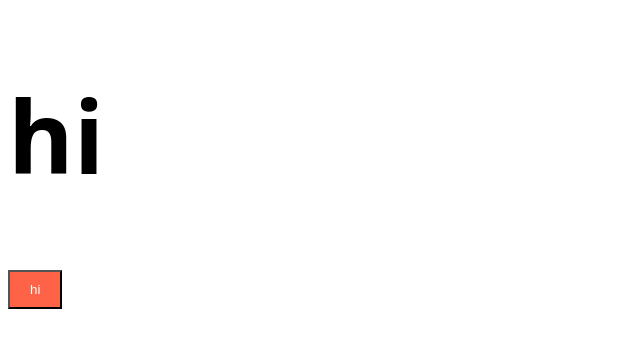
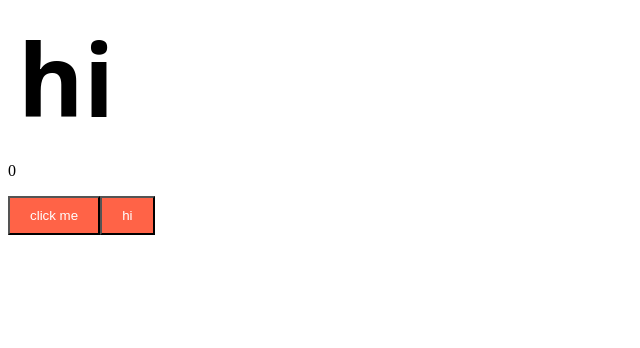
Before and after one commit to hyeonjun4460/nextjs-prac, a React (Create React App) app in the folder react/prac/: page / in a window 1280 px wide. Shown: the top 348 px of the page, without its empty margins (0-640 px from the left). Built offline with nearby package versions, Linux system fonts and the light colour scheme.

Commit message:
useEffect 예시

```diff
--- a/react/prac/src/App.js
+++ b/react/prac/src/App.js
@@ -1,9 +1,24 @@
+import { useEffect, useState } from 'react';
 import { Button } from './Button';
 import title from './Title.module.css';
 function App() {
+
+  const [state, setState] = useState(0)
+  const onClick = () => setState((prev) => prev+1)
+
+  console.log('i am always called by changed state')
+
+  const test = () => {
+    console.log('i am called one time when first rendering')
+  }
+
+  useEffect(test, [])
+
   return (
     <div className="App">
       <h1 className={title.title}>hi</h1>
+      <p>{state}</p>
+      <Button onClick={onClick} text={'click me'}/>
       <Button text={'hi'} />
     </div>
   );
--- a/react/prac/src/Button.js
+++ b/react/prac/src/Button.js
@@ -1,7 +1,7 @@
 import PropTypes from 'prop-types';
 import styles from './Button.module.css';
-export function Button({ text }) {
-  return <button className={styles.btn}>{text}</button>;
+export function Button({ onClick,text }) {
+  return <button onClick={onClick} className={styles.btn}>{text}</button>;
 }
 
 Button.propTypes = {
--- a/react/prac/src/Title.module.css
+++ b/react/prac/src/Title.module.css
@@ -2,4 +2,5 @@
   font-family: system-ui, -apple-system, BlinkMacSystemFont, 'Segoe UI', Roboto,
     Oxygen, Ubuntu, Cantarell, 'Open Sans', 'Helvetica Neue', sans-serif;
   font-size: 100px;
+  margin: 10px 10px;
 }
```
